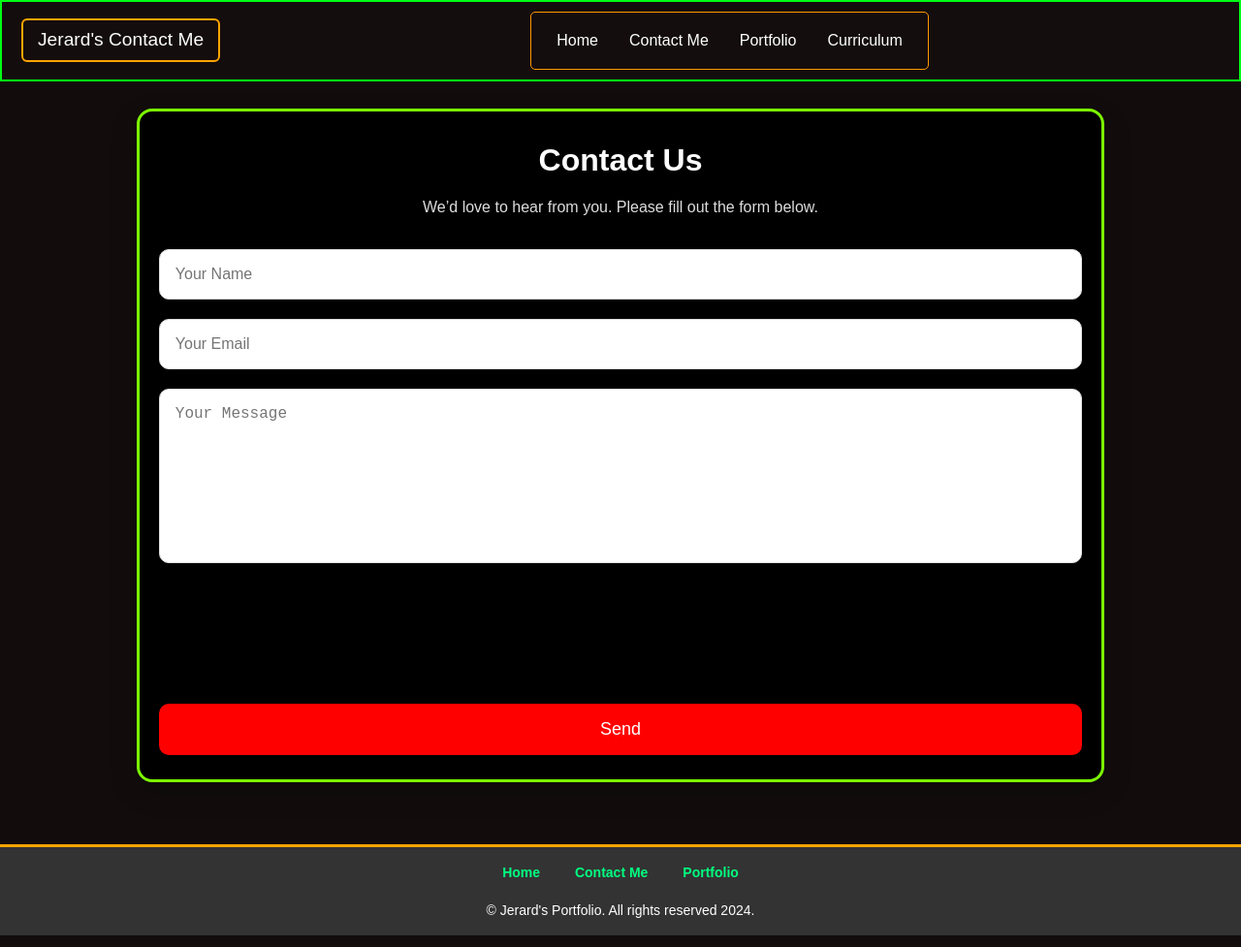
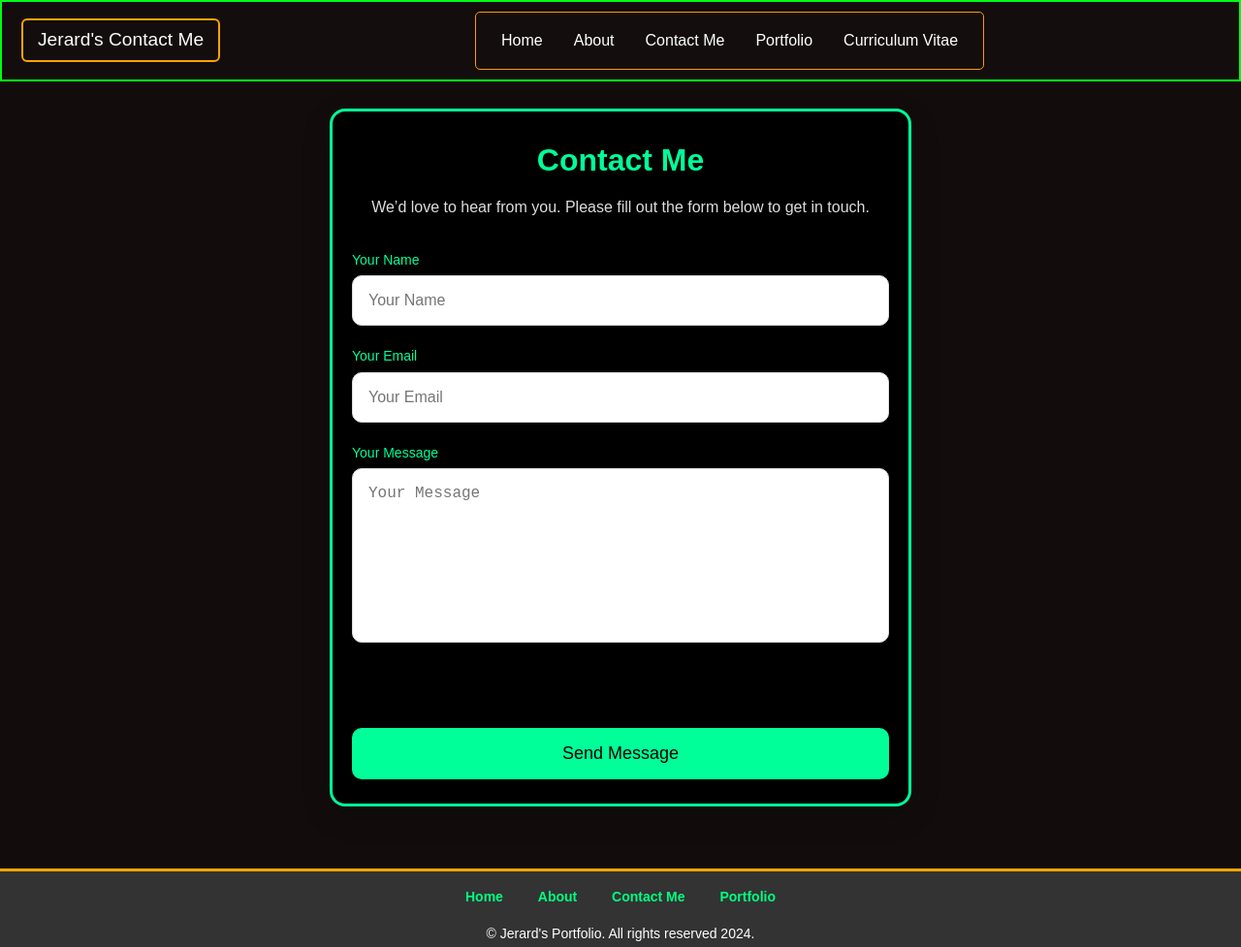
Before and after one commit to MrJerard79809/MyPortfolio, a plain HTML site: page ContactUs.html in a window 1280 px wide. Shown: the whole page at 97% size. Drawn offline with Linux system fonts and the light colour scheme.

Commit message:
Add files via upload

```diff
--- a/ContactUs.html
+++ b/ContactUs.html
@@ -3,9 +3,9 @@
 <head>
   <meta charset="UTF-8" />
   <meta name="viewport" content="width=device-width, initial-scale=1.0" />
-  <title>Contact Me</title>
+  <title>Contact Me - Jerard's Portfolio</title>
   <link rel="stylesheet" href="portfoliocss/ContactUs.css" />
-<link rel="icon" type="image/png" sizes="32x32" href="images/jd.png">
+  <link rel="icon" type="image/png" sizes="32x32" href="images/jd.png">
 </head>
 <body>
   <div class="loader-container" id="loader">
@@ -18,32 +18,37 @@
       <div class="menu-icon" onclick="toggleMenu()">&#9776;</div>
       <ul class="menu" id="menu">
         <li><a href="./index.html">Home</a></li>
+        <li><a href="./about.html">About</a></li>
         <li><a href="./ContactUs.html">Contact Me</a></li>
         <li><a href="./Portfolio.html">Portfolio</a></li>
-        <li><a href="./Resume Files/Avila Resume.pdf" target="_blank">Curriculum Vitae</a></li>
+        <li><a href="./Resume.html">Curriculum Vitae</a></li>
       </ul>
       <ul class="menu2" id="menu2">
         <li><a href="./index.html">Home</a></li>
+        <li><a href="./about.html">About</a></li>
         <li><a href="./ContactUs.html">Contact Me</a></li>
         <li><a href="./Portfolio.html">Portfolio</a></li>
-        <li><a href="./Resume.html">Curriculum</a></li>
+        <li><a href="./Resume.html">Curriculum Vitae</a></li>
       </ul>
     </nav>
   </header>
 
   <main class="main-content">
     <div class="form-container">
-      <h1>Contact Us</h1>
-      <p>We’d love to hear from you. Please fill out the form below.</p>
-      <form action="https://formcarry.com/s/sgqwqrxgkTi" method="POST">
-        <input type="text" name="name" placeholder="Your Name" required />
-        <input type="email" name="email" placeholder="Your Email" required />
-        <textarea name="message" placeholder="Your Message" required></textarea>
-        <input type="text" name="_gotcha" style="display:none;" autocomplete="off" />
+      <h1>Contact Me</h1>
+      <p>We’d love to hear from you. Please fill out the form below to get in touch.</p>
+      <form action="https://formcarry.com/s/sgqwqrxgkTi" method="POST" id="contact-form">
+        <label for="name">Your Name</label>
+        <input type="text" id="name" name="name" placeholder="Your Name" required aria-required="true" />
+        <label for="email">Your Email</label>
+        <input type="email" id="email" name="email" placeholder="Your Email" required aria-required="true" />
+        <label for="message">Your Message</label>
+        <textarea id="message" name="message" placeholder="Your Message" required aria-required="true"></textarea>
+        <input type="text" name="_gotcha" style="display: none;" autocomplete="off" />
         <div class="captcha-wrapper">
           <div class="g-recaptcha" data-sitekey="6Lfik3ErAAAAAH7Sgsz_ZZWKGwUAr_pRwSPyk1DN"></div>
         </div>
-        <button type="submit">Send</button>
+        <button type="submit">Send Message</button>
       </form>
     </div>
   </main>
@@ -51,6 +56,7 @@
   <footer class="footer">
     <div class="footer-links">
       <a href="./index.html">Home</a>
+      <a href="./about.html">About</a>
       <a href="./ContactUs.html">Contact Me</a>
       <a href="./Portfolio.html">Portfolio</a>
     </div>
@@ -59,6 +65,5 @@
 
   <script src="javascriptportfolio/functions.js"></script>
   <script src="https://www.google.com/recaptcha/api.js" async defer></script>
-
 </body>
 </html>
--- a/portfoliocss/ContactUs.css
+++ b/portfoliocss/ContactUs.css
@@ -10,6 +10,12 @@
   justify-content: center;
   align-items: center;
   z-index: 9999;
+  transition: opacity 0.5s ease;
+}
+
+.loader-container.hidden {
+  opacity: 0;
+  pointer-events: none;
 }
 
 .loader {
@@ -30,7 +36,7 @@
   height: 28px;
   top: 50%;
   transform: translateY(-50%) translateX(0);
-  left: -30px;
+  left: -14px;
   background: #FF3D00;
   border: 6px solid #FFF;
   border-radius: 50%;
@@ -42,7 +48,7 @@
     transform: translateY(-50%) translateX(0);
   }
   100% {
-    transform: translateY(-50%) translateX(230px);
+    transform: translateY(-50%) translateX(200px);
   }
 }
 
@@ -60,7 +66,6 @@ body, h1, h2, h3, p, ul, li {
 html {
   overflow-x: hidden;
   scroll-behavior: smooth;
-  scrollbar-color: transparent transparent;
   scrollbar-width: thin;
 }
 
@@ -175,7 +180,7 @@ a:hover {
   cursor: pointer;
   padding: 3px;
   position: absolute;
-  right: 2px;
+  right: 20px;
   z-index: 1001;
   border: 2px solid #00ff15;
   border-radius: 5px;
@@ -189,8 +194,8 @@ a:hover {
   display: none;
   flex-direction: column;
   position: absolute;
-  top: 30px;
-  right: 30px;
+  top: 32.5px;
+  right: 15px;
   background-color: #000000ee;
   border: 2px solid orange;
   border-radius: 5px;
@@ -221,11 +226,11 @@ a:hover {
 /* === Form Container === */
 .form-container {
   background-color: #000;
-  border: 3.5px solid lawngreen;
+  border: 3.5px solid #00ff99;
   border-radius: 16px;
   padding: 25px 20px;
   width: 100%;
-  max-width: 80%;
+  max-width: 600px;
   box-shadow: 0 10px 30px rgba(0, 0, 0, 0.15);
   text-align: center;
   color: #fff;
@@ -235,12 +240,21 @@ a:hover {
 .form-container h1 {
   margin-bottom: 10px;
   font-size: 32px;
+  color: #00ff99;
 }
 
 .form-container p {
   margin-bottom: 30px;
   font-size: 16px;
   color: #ddd;
+}
+
+form label {
+  display: block;
+  text-align: left;
+  font-size: 14px;
+  color: #00ff99;
+  margin-bottom: 5px;
 }
 
 form input,
@@ -262,7 +276,7 @@ form textarea {
 
 form input:focus,
 form textarea:focus {
-  border-color: #ff0000;
+  border-color: #ff9900;
   outline: none;
 }
 
@@ -276,33 +290,27 @@ form textarea:focus {
   padding: 10px;
   border-radius: 10px;
   flex-wrap: wrap;
-  min-height: 78px;
-  min-width: 304px;
   max-width: 100%;
   box-sizing: border-box;
   overflow: hidden;
 }
 
-.captcha-wrapper .g-recaptcha {
-  transform: scale(1);
-  transform-origin: center;
-}
-
 /* === Button === */
-button {
+form button {
   width: 100%;
   padding: 16px;
   font-size: 18px;
-  background-color: #ff0000;
-  color: #ffffff;
+  background-color: #00ff99;
+  color: #000;
   border: none;
   border-radius: 10px;
   cursor: pointer;
   transition: background 0.3s ease;
 }
 
-button:hover {
-  background-color: #cc0000;
+form button:hover {
+  background-color: #ff9900;
+  color: #fff;
 }
 
 /* === Footer === */
@@ -336,7 +344,8 @@ button:hover {
   width: 10px;
 }
 ::-webkit-scrollbar-thumb {
-  background: transparent;
+  background: #00ff99;
+  border-radius: 5px;
 }
 ::-webkit-scrollbar-track {
   background: #000;
@@ -357,8 +366,8 @@ button:hover {
   }
 
   .menu {
-    right: -20px;
-    top: 27.5px;
+    right: 15px;
+    top: 32.5px;
   }
 
   main {
@@ -366,30 +375,26 @@ button:hover {
   }
 
   .form-container {
-    width: 92%;
+    width: 90%;
   }
 
   .captcha-wrapper {
     transform: scale(0.9);
-    transform-origin: top center;
+    transform-origin: center;
   }
 }
 
 @media (max-width: 400px) {
   .captcha-wrapper {
-    transform: scale(0.85);
-    transform-origin: top center;
-  }
-
-  .captcha-wrapper .g-recaptcha {
-    transform: scale(1); /* leave it alone, container handles scaling */
+    transform: scale(0.77);
+    transform-origin: center;
   }
 
   .form-container h1 {
     font-size: 26px;
   }
 
-  button {
+  form button {
     font-size: 16px;
   }
 }
```
